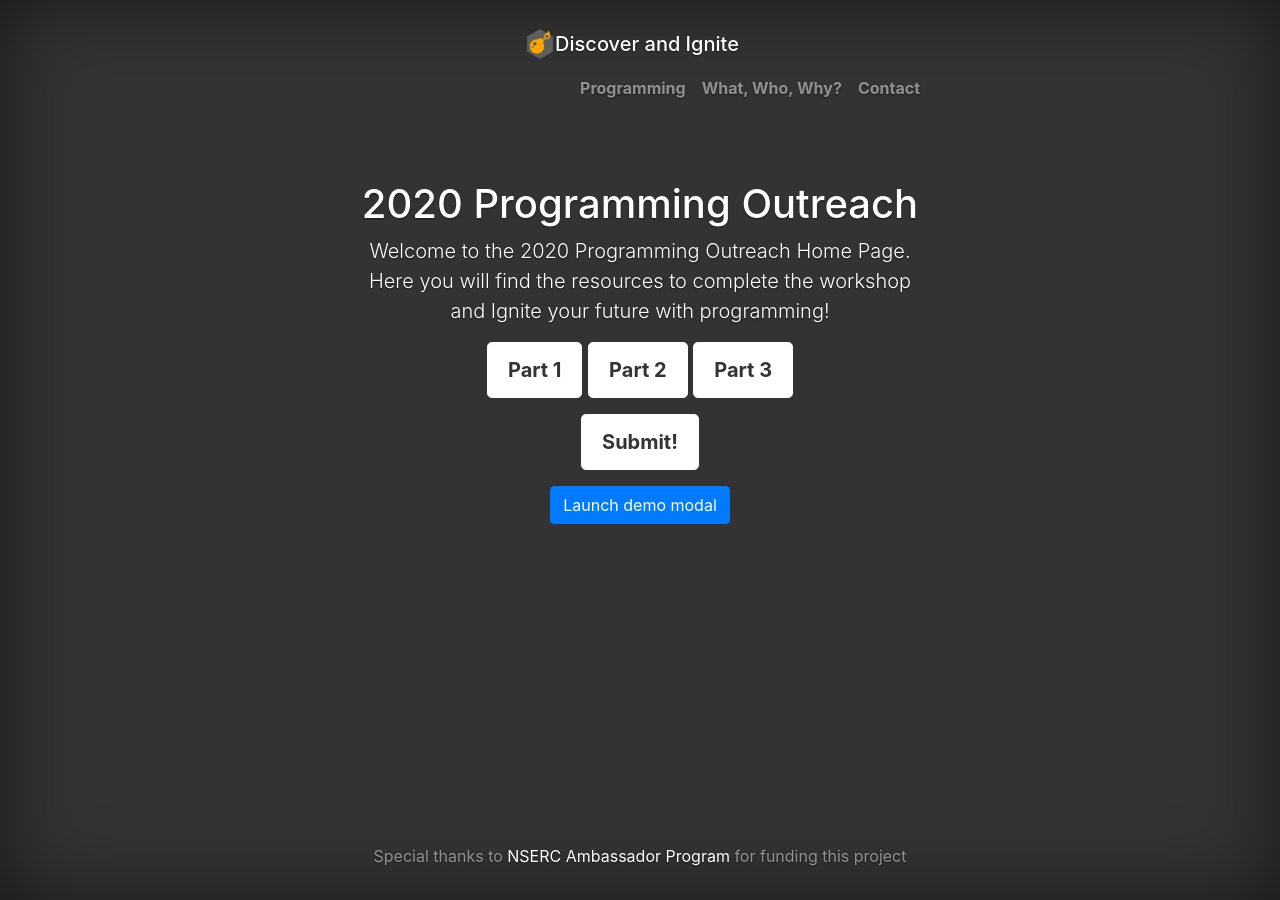
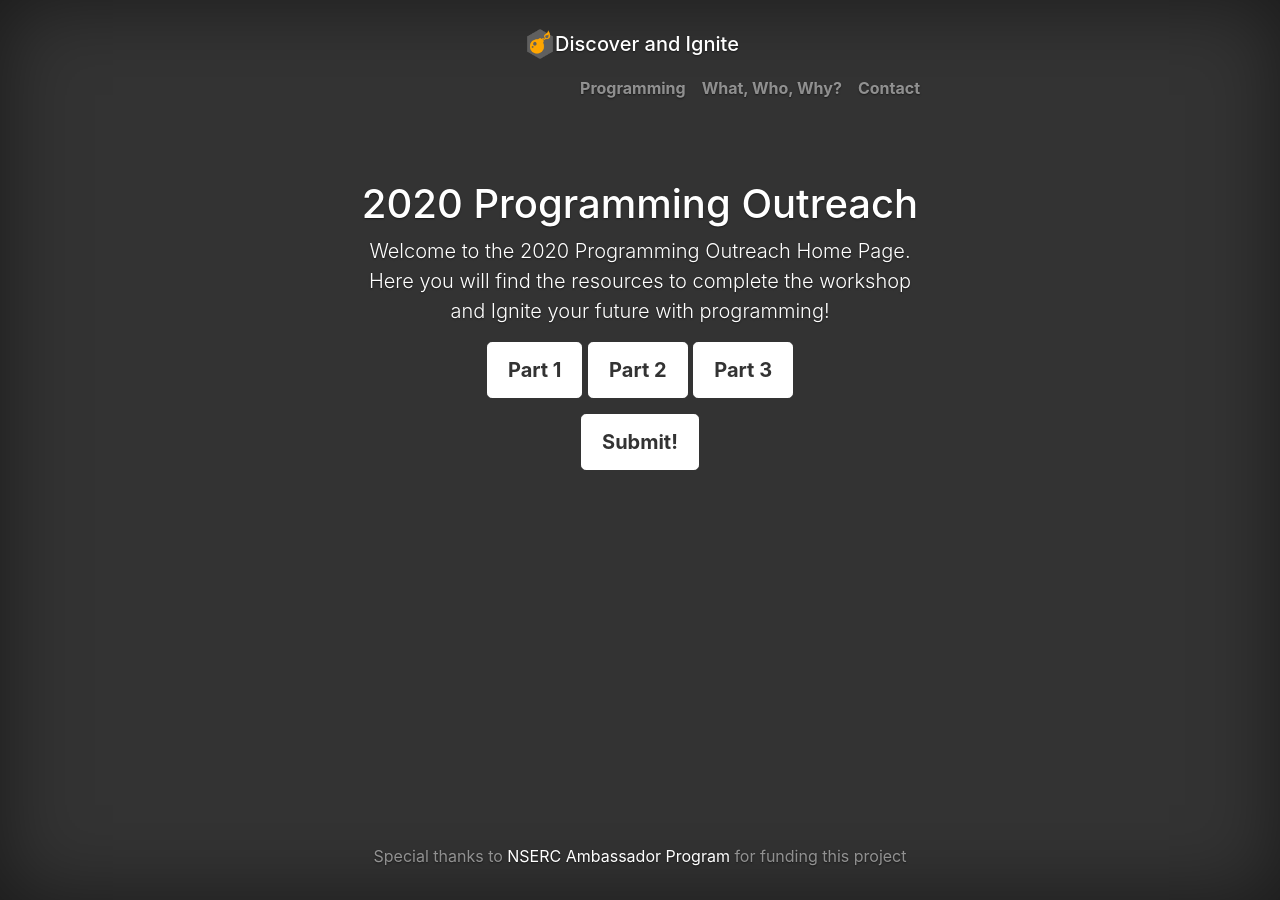
Before and after one commit to 2020-Programming-Outreach/Discover-and-Ignite, a Jekyll site: the page built from index.html, in a window 1280 px wide. Built offline with Jekyll 4.4.1, drawn with Linux system fonts in a browser that asks for light colours.

Commit message:
data toggle

```diff
--- a/index.html
+++ b/index.html
@@ -31,12 +31,10 @@ title: Index
 
 
           <p class="lead">
-            <a href="./html-email-form-with-attachment/formpage.html" class="btn btn-lg btn-secondary">Submit!</a>
+            <a data-toggle="modal" data-target="#exampleModal" class="btn btn-lg btn-secondary">Submit!</a>
           </p>
           <!-- Button trigger modal -->
-        <button type="button" class="btn btn-primary" data-toggle="modal" data-target="#exampleModal">
-          Launch demo modal
-        </button>
+
 
         <!-- Modal -->
         <div class="modal fade" id="exampleModal" tabindex="-1" role="dialog" aria-labelledby="exampleModalLabel" aria-hidden="true">
```
